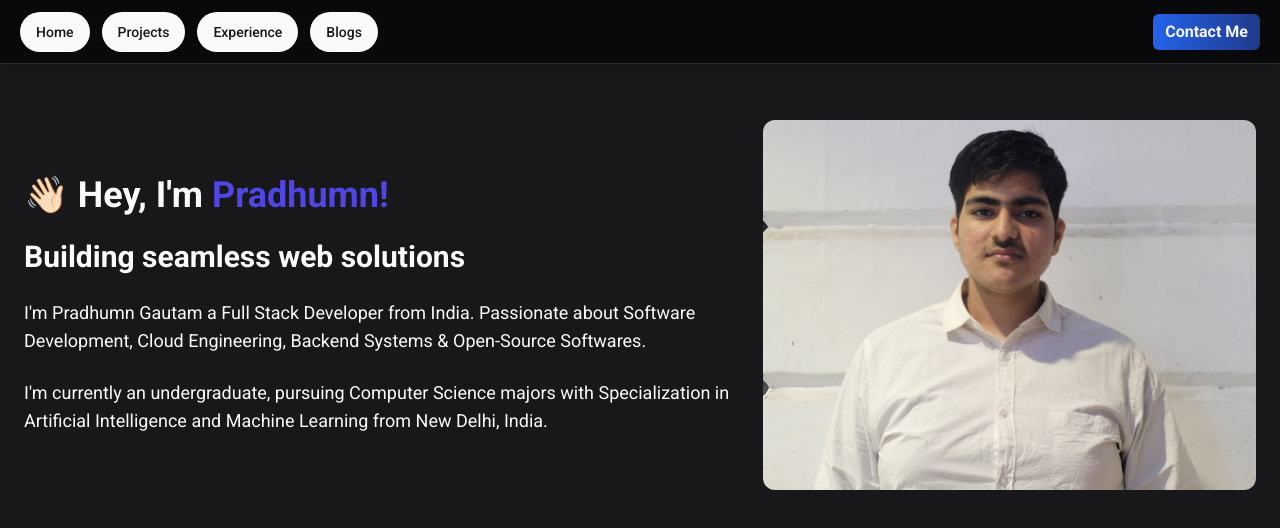
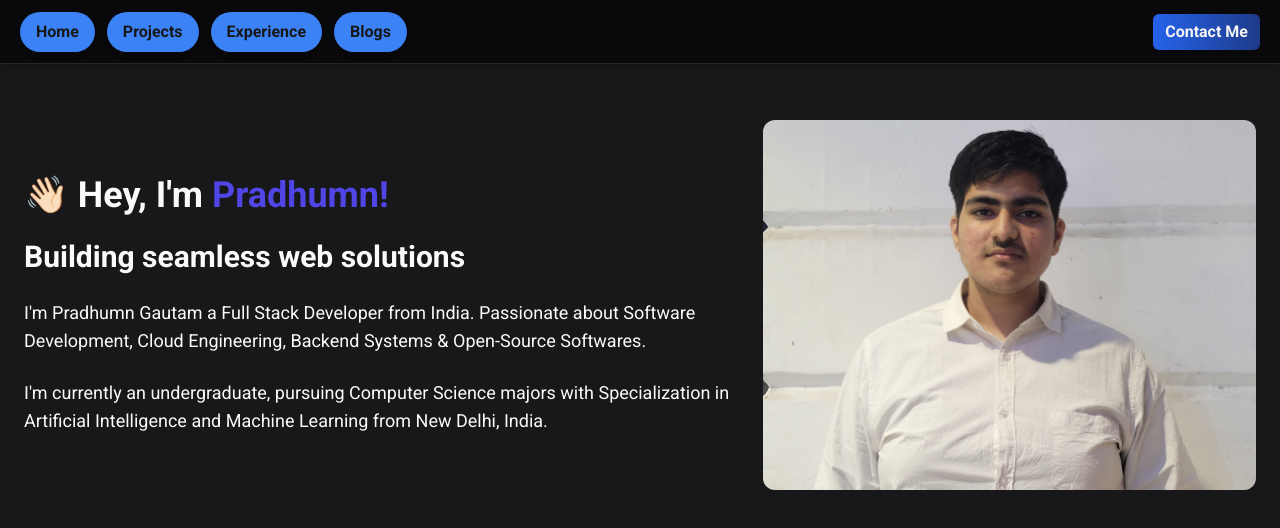
Before and after one commit to pradhumngautam/portfolio, a Next.js app: page / in a window 1280 px wide. Shown: the top 528 px of the page. Built offline with nearby package versions, Linux system fonts and the light colour scheme.

Commit message:
feat: button

```diff
--- a/components/navbar.tsx
+++ b/components/navbar.tsx
@@ -25,7 +25,7 @@ const Navbar = () => {
     <div className="flex  items-center h-16 border-b bg-zinc-950 fixed w-full shadow-md justify-between p-5">
       <div className="flex items-center justify-center gap-3">
         {navItems.map((item, index) => (
-          <Button className="rounded-full" asChild key={index}>
+          <Button className="rounded-full text-md font-semibold bg-blue-500 shadow-md hover:bg-blue-600 " asChild key={index}>
             <Link href={item.src}>{item.name}</Link>
           </Button>
         ))}
@@ -38,7 +38,6 @@ const Navbar = () => {
         <Link href={""}>Contact Me</Link>
       </Button>
     </div>
-
   );
 };
 
```
Lines whose indentation alone changed are shown as unchanged.
